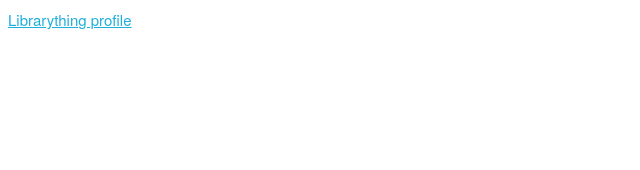
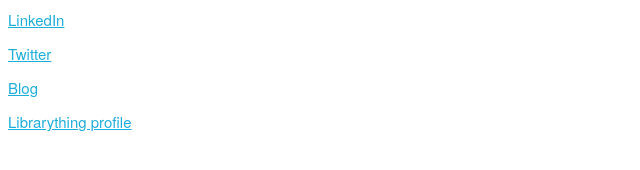
Before and after one commit to ansate/basic_website, a plain HTML site: page index.html in a window 1280 px wide. Shown: the whole page, without its empty margins (0-640 px from the left). Drawn offline with Linux system fonts and the light colour scheme.

Commit message:
more links

```diff
--- a/index.html
+++ b/index.html
@@ -16,7 +16,11 @@
 
 <title> Melissa Santos</title></head>
   <body>
-    <a href="https://www.librarything.com/profile/ansate">Librarything profile</a>
-
+<ul>
+    <li><a href="https://www.linkedin.com/in/amsantos/">LinkedIn</a>
+    <li><a href="https://twitter.com/ansate">Twitter</a>
+    <li><a href="https://ansatejournal.wordpress.com">Blog</a>
+    <li><a href="https://www.librarything.com/profile/ansate">Librarything profile</a>
+  </ul>
 </body>
 </html>
```
